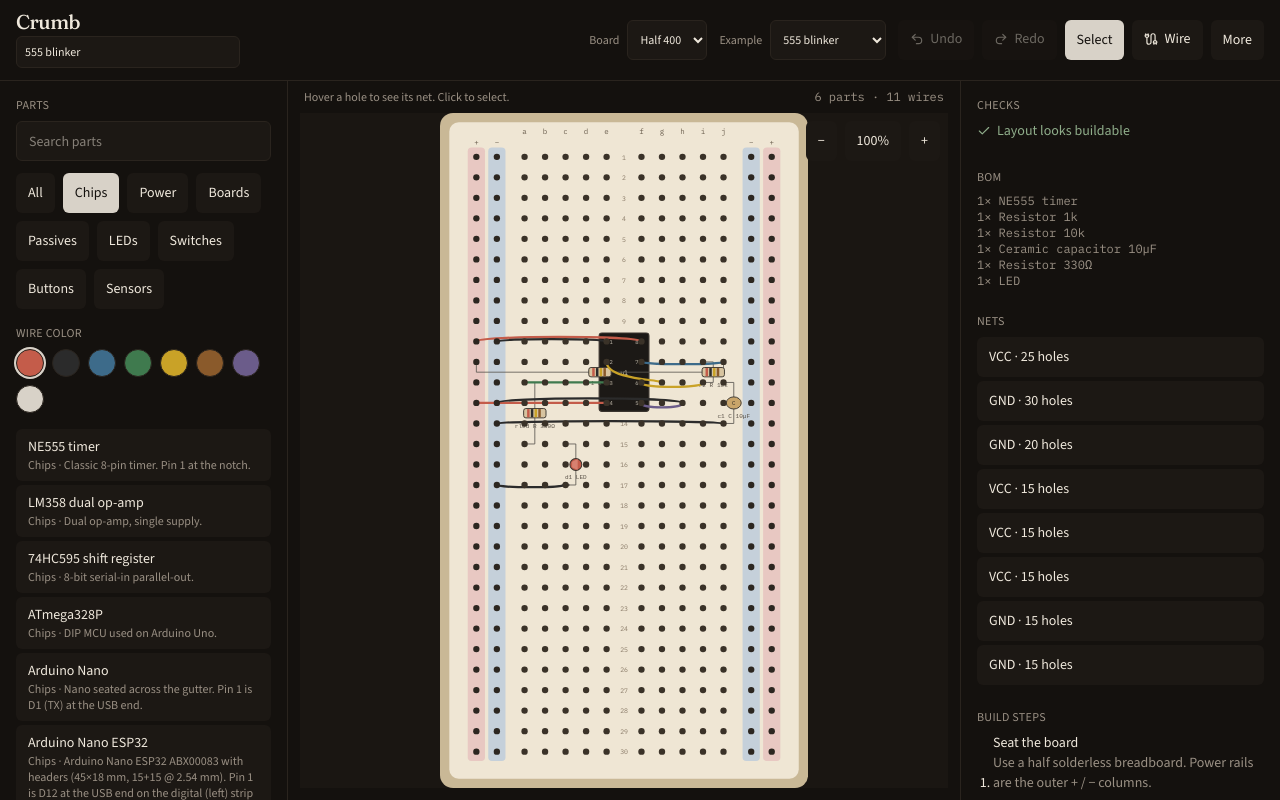
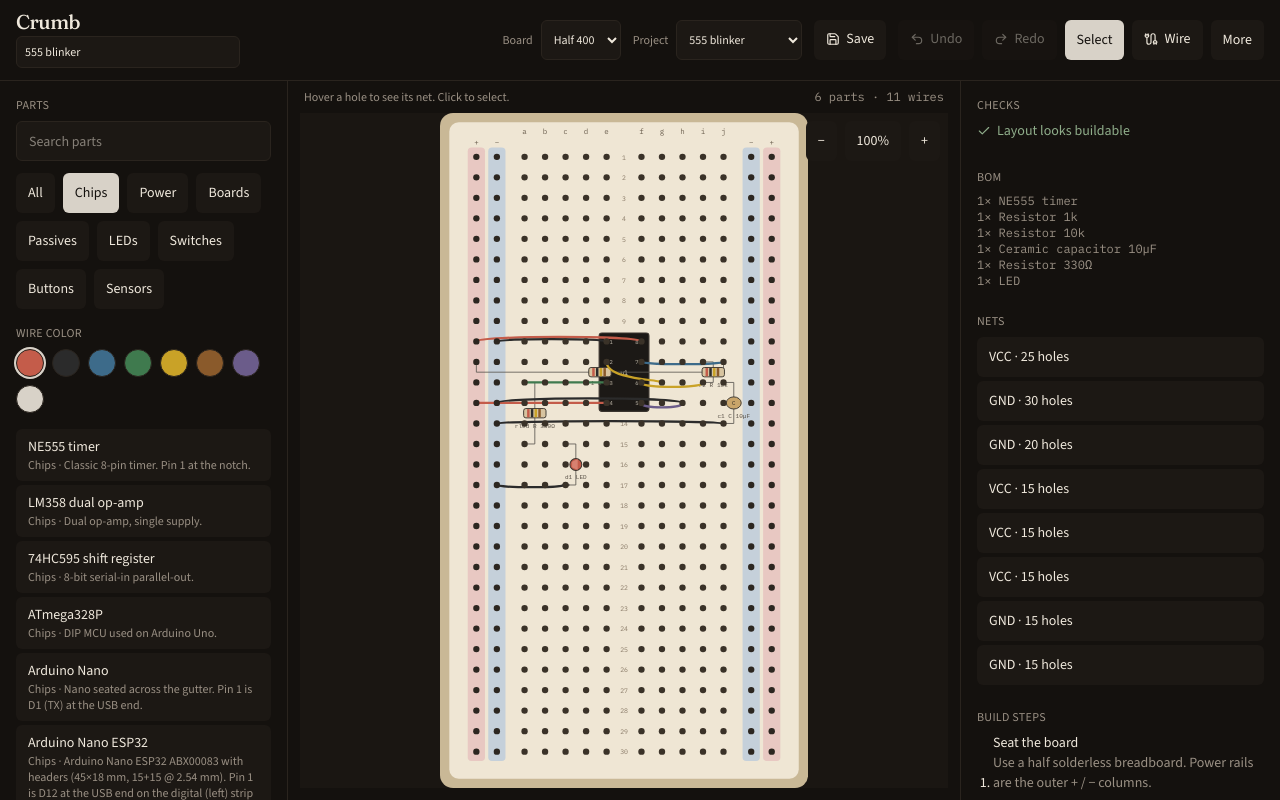
Before and after one commit to anglim3/crumb, a React (Vite) app: page / in a window 1280 px wide. Built offline with nearby package versions, Linux system fonts and the light colour scheme.

Commit message:
Local project library next to examples
Save user projects in localStorage separately from bundled example starters.

```diff
--- a/src/components/crumb/workspace.tsx
+++ b/src/components/crumb/workspace.tsx
@@ -1,6 +1,7 @@
 import { BOARD_SPECS } from "@/lib/crumb/board";
 import { CLASS_LABEL, CLASS_ORDER, getPart, searchParts } from "@/lib/crumb/catalog";
-import { EMPTY_PROJECT, EXAMPLES } from "@/lib/crumb/examples";
+import { EXAMPLES } from "@/lib/crumb/examples";
+import { LIBRARY_KEY, upsertLibrary } from "@/lib/crumb/library";
 import { decodeShare, encodeShare } from "@/lib/crumb/mutate";
 import { downloadPng, downloadText, renderProjectSvg } from "@/lib/crumb/render-svg";
 import { buildSteps } from "@/lib/crumb/steps";
@@ -11,11 +12,12 @@ import { detectShorts } from "@/lib/crumb/shorts";
 import { validateProject } from "@/lib/crumb/validate";
 import { cn } from "@/lib/utils";
 import { BoardView } from "./board-view";
-import { Cable, Check, FolderOpen, Redo2, Undo2 } from "lucide-react";
+import { Cable, Check, FolderOpen, Redo2, Save, Trash2, Undo2 } from "lucide-react";
 import { useEffect, useMemo, useState } from "react";
 
 export function Workspace() {
   const project = useCrumb((s) => s.project);
+  const library = useCrumb((s) => s.library);
   const tool = useCrumb((s) => s.tool);
   const pendingDef = useCrumb((s) => s.pendingDef);
   const wireFrom = useCrumb((s) => s.wireFrom);
@@ -35,8 +37,23 @@ export function Workspace() {
       if (hash.startsWith("c=")) {
         useCrumb.getState().loadJson(JSON.stringify(decodeShare(hash.slice(2))));
       } else {
+        let session: Project | null = null;
         const raw = localStorage.getItem("crumb.project.v1");
-        if (raw) useCrumb.getState().loadJson(raw);
+        if (raw) {
+          try {
+            session = JSON.parse(raw) as Project;
+          } catch {
+            session = null;
+          }
+        }
+        let libraryRaw: unknown = null;
+        try {
+          libraryRaw = JSON.parse(localStorage.getItem(LIBRARY_KEY) ?? "null");
+        } catch {
+          libraryRaw = null;
+        }
+        useCrumb.getState().hydrateLibrary(libraryRaw, session);
+        if (!useCrumb.getState().library.activeId && raw) useCrumb.getState().loadJson(raw);
       }
     } catch {
       /* ignore */
@@ -48,10 +65,12 @@ export function Workspace() {
     if (!hydrated) return;
     try {
       localStorage.setItem("crumb.project.v1", JSON.stringify(project));
+      const file = library.activeId ? upsertLibrary(library, project, library.activeId) : library;
+      localStorage.setItem(LIBRARY_KEY, JSON.stringify(file));
     } catch {
       /* ignore */
     }
-  }, [project, hydrated]);
+  }, [project, library, hydrated]);
   useEffect(() => {
     const onKey = (e: KeyboardEvent) => {
       const tag = (e.target as HTMLElement | null)?.tagName;
@@ -61,6 +80,11 @@ export function Workspace() {
         e.preventDefault();
         if (e.shiftKey) redo();
         else undo();
+        return;
+      }
+      if ((e.metaKey || e.ctrlKey) && e.key.toLowerCase() === "s") {
+        e.preventDefault();
+        useCrumb.getState().saveProject();
         return;
       }
       if ((e.metaKey || e.ctrlKey) && e.key.toLowerCase() === "y") {
@@ -140,6 +164,14 @@ function Header() {
   const setName = useCrumb((s) => s.setName);
   const duplicateSelected = useCrumb((s) => s.duplicateSelected);
   const loadJson = useCrumb((s) => s.loadJson);
+  const library = useCrumb((s) => s.library);
+  const saveProject = useCrumb((s) => s.saveProject);
+  const openLibraryEntry = useCrumb((s) => s.openLibraryEntry);
+  const openExample = useCrumb((s) => s.openExample);
+  const newProject = useCrumb((s) => s.newProject);
+  const deleteLibraryEntry = useCrumb((s) => s.deleteLibraryEntry);
+  const exampleMatch = EXAMPLES.find((e) => e.name === project.name && !library.activeId);
+  const pickerValue = library.activeId ? `user:${library.activeId}` : exampleMatch ? `ex:${exampleMatch.name}` : "draft";
 
   return (
     <header className="flex flex-wrap items-center gap-3 border-b border-border px-4 py-3 print:hidden">
@@ -167,23 +199,55 @@ function Header() {
         </select>
       </label>
       <label className="flex items-center gap-2 text-xs text-muted">
-        Example
+        Project
         <select
-          className="h-10 rounded-md border border-border bg-surface px-2 text-fg"
-          value={EXAMPLES.find((e) => e.name === project.name)?.name ?? ""}
+          className="h-10 max-w-52 rounded-md border border-border bg-surface px-2 text-fg"
+          value={pickerValue}
           onChange={(e) => {
-            const next = EXAMPLES.find((ex) => ex.name === e.target.value);
-            if (next) setProject(structuredClone(next));
+            const value = e.target.value;
+            if (value === "draft") return;
+            if (value.startsWith("ex:")) openExample(value.slice(3));
+            if (value.startsWith("user:")) openLibraryEntry(value.slice(5));
           }}
         >
-          <option value="">Custom</option>
-          {EXAMPLES.map((ex) => (
-            <option key={ex.name} value={ex.name}>
-              {ex.name}
-            </option>
-          ))}
+          <option value="draft">{library.activeId ? "—" : project.name || "Untitled draft"}</option>
+          <optgroup label="Examples">
+            {EXAMPLES.map((ex) => (
+              <option key={ex.name} value={`ex:${ex.name}`}>
+                {ex.name}
+              </option>
+            ))}
+          </optgroup>
+          <optgroup label="My projects">
+            {library.entries.length === 0 && (
+              <option value="draft" disabled>
+                None saved yet
+              </option>
+            )}
+            {library.entries.map((entry) => (
+              <option key={entry.id} value={`user:${entry.id}`}>
+                {entry.project.name || entry.id}
+              </option>
+            ))}
+          </optgroup>
         </select>
       </label>
+      <button type="button" className="h-10 rounded-md bg-surface px-3 text-sm" onClick={saveProject} title="Save to this browser">
+        <span className="inline-flex items-center gap-1.5">
+          <Save className="size-3.5" />
+          Save
+        </span>
+      </button>
+      {library.activeId && (
+        <button
+          type="button"
+          className="h-10 rounded-md bg-surface px-3 text-sm"
+          title="Delete saved project"
+          onClick={() => deleteLibraryEntry(library.activeId!)}
+        >
+          <Trash2 className="size-3.5" />
+        </button>
+      )}
       <div className="flex flex-wrap gap-2">
         <button type="button" className="h-10 rounded-md bg-surface px-3 text-sm disabled:opacity-40" onClick={undo} disabled={!past.length}>
           <span className="inline-flex items-center gap-1.5">
@@ -240,7 +304,7 @@ function Header() {
                 }}
               />
             </label>
-            <button type="button" className="h-10 rounded-md bg-surface px-3 text-sm" onClick={() => setProject({ ...EMPTY_PROJECT, name: "Untitled" })}>
+            <button type="button" className="h-10 rounded-md bg-surface px-3 text-sm" onClick={newProject}>
               New
             </button>
             <button type="button" className={cn("h-10 rounded-md px-3 text-sm", jsonOpen ? "bg-accent text-accent-fg" : "bg-surface")} onClick={() => setJsonOpen(!jsonOpen)}>
--- /dev/null
+++ b/src/lib/crumb/library.ts
@@ -0,0 +1,82 @@
+import { parseProject } from "./mutate.ts";
+import type { Project } from "./types.ts";
+
+export const LIBRARY_KEY = "crumb.library.v1";
+
+export type LibraryEntry = {
+  id: string;
+  updatedAt: number;
+  project: Project;
+};
+
+export type LibraryFile = {
+  version: 1;
+  activeId: string | null;
+  entries: LibraryEntry[];
+};
+
+export function emptyLibrary(): LibraryFile {
+  return { version: 1, activeId: null, entries: [] };
+}
+
+export function parseLibrary(raw: unknown): LibraryFile {
+  if (!raw || typeof raw !== "object") return emptyLibrary();
+  const data = raw as Partial<LibraryFile>;
+  if (data.version !== 1 || !Array.isArray(data.entries)) return emptyLibrary();
+  const entries: LibraryEntry[] = [];
+  for (const item of data.entries) {
+    if (!item || typeof item !== "object") continue;
+    if (typeof item.id !== "string" || !item.id) continue;
+    try {
+      entries.push({
+        id: item.id,
+        updatedAt: typeof item.updatedAt === "number" ? item.updatedAt : 0,
+        project: parseProject(item.project),
+      });
+    } catch {
+      /* skip bad entry */
+    }
+  }
+  const activeId = typeof data.activeId === "string" && entries.some((e) => e.id === data.activeId) ? data.activeId : null;
+  return { version: 1, activeId, entries };
+}
+
+export function nextLibraryId(existing: LibraryEntry[]): string {
+  const used = new Set(existing.map((e) => e.id));
+  let n = existing.length + 1;
+  while (used.has(`p${n}`)) n += 1;
+  return `p${n}`;
+}
+
+export function upsertLibrary(file: LibraryFile, project: Project, id: string | null, now = Date.now()): LibraryFile {
+  const next = structuredClone(project);
+  if (id) {
+    const idx = file.entries.findIndex((e) => e.id === id);
+    if (idx >= 0) {
+      const entries = file.entries.slice();
+      entries[idx] = { id, updatedAt: now, project: next };
+      return { version: 1, activeId: id, entries };
+    }
+  }
+  const fresh = nextLibraryId(file.entries);
+  return {
+    version: 1,
+    activeId: fresh,
+    entries: [...file.entries, { id: fresh, updatedAt: now, project: next }],
+  };
+}
+
+export function removeLibrary(file: LibraryFile, id: string): LibraryFile {
+  const entries = file.entries.filter((e) => e.id !== id);
+  return {
+    version: 1,
+    activeId: file.activeId === id ? null : file.activeId,
+    entries,
+  };
+}
+
+export function migrateSession(file: LibraryFile, session: Project | null): LibraryFile {
+  if (!session || file.entries.length > 0) return file;
+  if (!session.parts.length && !session.wires.length) return file;
+  return upsertLibrary(file, session, null, Date.now());
+}
--- a/src/lib/crumb/store.ts
+++ b/src/lib/crumb/store.ts
@@ -1,7 +1,15 @@
 import { create } from "zustand";
 import { getPart } from "./catalog.ts";
-import { EXAMPLE_555 } from "./examples.ts";
+import { EMPTY_PROJECT, EXAMPLE_555, EXAMPLES } from "./examples.ts";
 import { holeId, parseHole } from "./holes.ts";
+import {
+  emptyLibrary,
+  type LibraryFile,
+  migrateSession,
+  parseLibrary,
+  removeLibrary,
+  upsertLibrary,
+} from "./library.ts";
 import { addWire, leadHoles, parseProject, placeDip, placeLeadedHoles, placeModule, removePart, removeWire, setBoard, updatePart, movePart } from "./mutate.ts";
 import type { BoardSize, PlacedPart, Project } from "./types.ts";
 
@@ -20,6 +28,7 @@ export type CrumbState = {
   hoverHole: string | null;
   highlightNet: string | null;
   jsonOpen: boolean;
+  library: LibraryFile;
   setProject: (project: Project) => void;
   setTool: (tool: Tool) => void;
   setPendingDef: (id: string | null) => void;
@@ -40,6 +49,12 @@ export type CrumbState = {
   setName: (name: string) => void;
   duplicateSelected: () => void;
   moveSelected: (dRow: number) => void;
+  hydrateLibrary: (raw: unknown, session: Project | null) => void;
+  saveProject: () => void;
+  openLibraryEntry: (id: string) => void;
+  openExample: (name: string) => void;
+  newProject: () => void;
+  deleteLibraryEntry: (id: string) => void;
 };
 
 export const WIRE_COLORS = ["#c45c4a", "#2b2b2b", "#3d6b8a", "#3f7a4e", "#c9a227", "#8a5a2b", "#6b5c8a", "#d8d2c8"];
@@ -83,6 +98,7 @@ export const useCrumb = create<CrumbState>((set, get) => {
     hoverHole: null,
     highlightNet: null,
     jsonOpen: false,
+    library: emptyLibrary(),
     setProject: (project) => commit(project, { selected: null, wireFrom: null, placeClicks: [] }),
     setTool: (tool) => set({ tool, wireFrom: tool === "wire" ? get().wireFrom : null, placeClicks: [] }),
     setPendingDef: (pendingDef) => set({ pendingDef, tool: pendingDef ? "place" : get().tool, placeClicks: [] }),
@@ -189,8 +205,12 @@ export const useCrumb = create<CrumbState>((set, get) => {
       });
     },
     loadJson: (raw) => {
-      const project = parseProject(JSON.parse(raw));
-      commit(project, { selected: null, jsonOpen: false });
+      try {
+        const project = parseProject(JSON.parse(raw));
+        commit(project, { selected: null, jsonOpen: false });
+      } catch {
+        /* ignore bad files */
+      }
     },
     setName: (name) => {
       const s = get();
@@ -222,5 +242,69 @@ export const useCrumb = create<CrumbState>((set, get) => {
       if (!s.project.parts.some((p) => p.id === s.selected)) return;
       commit(movePart(s.project, s.selected, dRow));
     },
+    hydrateLibrary: (raw, session) => {
+      const file = migrateSession(parseLibrary(raw), session);
+      const active = file.entries.find((e) => e.id === file.activeId);
+      if (active) {
+        set({
+          library: file,
+          project: structuredClone(active.project),
+          past: [],
+          future: [],
+          selected: null,
+          wireFrom: null,
+          placeClicks: [],
+        });
+        return;
+      }
+      set({ library: file });
+    },
+    saveProject: () => {
+      const s = get();
+      set({ library: upsertLibrary(s.library, s.project, s.library.activeId) });
+    },
+    openLibraryEntry: (id) => {
+      const s = get();
+      const entry = s.library.entries.find((e) => e.id === id);
+      if (!entry) return;
+      commit(structuredClone(entry.project), {
+        library: { ...s.library, activeId: id },
+        selected: null,
+        wireFrom: null,
+        placeClicks: [],
+      });
+    },
+    openExample: (name) => {
+      const next = EXAMPLES.find((ex) => ex.name === name);
+      if (!next) return;
+      commit(structuredClone(next), {
+        library: { ...get().library, activeId: null },
+        selected: null,
+        wireFrom: null,
+        placeClicks: [],
+      });
+    },
+    newProject: () => {
+      commit({ ...EMPTY_PROJECT, name: "Untitled" }, {
+        library: { ...get().library, activeId: null },
+        selected: null,
+        wireFrom: null,
+        placeClicks: [],
+      });
+    },
+    deleteLibraryEntry: (id) => {
+      const s = get();
+      const library = removeLibrary(s.library, id);
+      if (s.library.activeId === id) {
+        commit({ ...EMPTY_PROJECT, name: "Untitled" }, {
+          library,
+          selected: null,
+          wireFrom: null,
+          placeClicks: [],
+        });
+        return;
+      }
+      set({ library });
+    },
   };
 });
```
Also changed, not shown: 1 other file (tests, documents, lock files or other folders).
